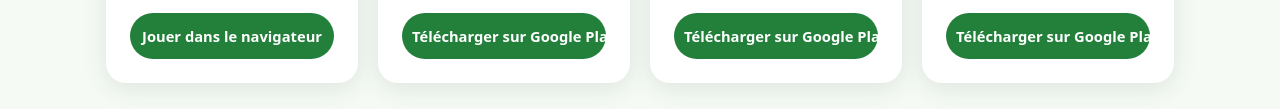
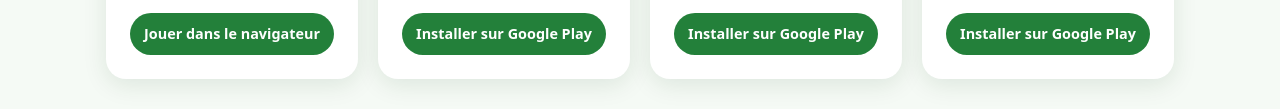
Before and after one commit to Prancheta-Apps/prancheta-apps.github.io, a plain HTML site: page fr/index.html in a window 1280 px wide. Shown: the part 495-604 px from the top of the page. Drawn offline with Linux system fonts and the light colour scheme.

Commit message:
fix: update button text from 'Télécharger' to 'Installer' for clarity and consistency style: adjust button padding and font size for improved layout

```diff
--- a/fr/index.html
+++ b/fr/index.html
@@ -59,7 +59,7 @@
             <span class="app-kind">App</span>
             <h3>Tableau Tactique</h3>
             <p>Ardoise tactique avec action animée : créez les étapes, lancez la vidéo et partagez avec l'équipe.</p>
-            <a class="button" href="https://play.google.com/store/apps/details?id=com.prancheta.quadrotaticodeesportes&amp;hl=fr" target="_blank" rel="noopener">Télécharger sur Google Play</a>
+            <a class="button" href="https://play.google.com/store/apps/details?id=com.prancheta.quadrotaticodeesportes&amp;hl=fr" target="_blank" rel="noopener">Installer sur Google Play</a>
           </div>
         </li>
         <li class="app">
@@ -68,7 +68,7 @@
             <span class="app-kind">App</span>
             <h3>Tableau de Football</h3>
             <p>Créez votre tournoi, saisissez les scores et suivez le classement. Export PDF instantané.</p>
-            <a class="button" href="https://play.google.com/store/apps/details?id=com.prancheta.tabeladefutebol&amp;hl=fr" target="_blank" rel="noopener">Télécharger sur Google Play</a>
+            <a class="button" href="https://play.google.com/store/apps/details?id=com.prancheta.tabeladefutebol&amp;hl=fr" target="_blank" rel="noopener">Installer sur Google Play</a>
           </div>
         </li>
         <li class="app">
@@ -77,7 +77,7 @@
             <span class="app-kind">App</span>
             <h3>Finances Faciles</h3>
             <p>Suivez vos revenus et dépenses et visualisez où va votre argent. Sans inscription.</p>
-            <a class="button" href="https://play.google.com/store/apps/details?id=com.prancheta.financafacil&amp;hl=fr" target="_blank" rel="noopener">Télécharger sur Google Play</a>
+            <a class="button" href="https://play.google.com/store/apps/details?id=com.prancheta.financafacil&amp;hl=fr" target="_blank" rel="noopener">Installer sur Google Play</a>
           </div>
         </li>
         </ul>
--- a/styles.css
+++ b/styles.css
@@ -103,7 +103,7 @@
 
 .app p { flex: 1; margin: 0 0 8px; color: var(--muted); }
 
-.app .button { align-self: stretch; padding: 12px 10px; font-size: 0.92rem; text-align: center; white-space: nowrap; }
+.app .button { align-self: stretch; padding: 12px 8px; font-size: 0.9rem; line-height: 1.25; text-align: center; }
 
 .more { margin: 28px 0 0; }
 
```
